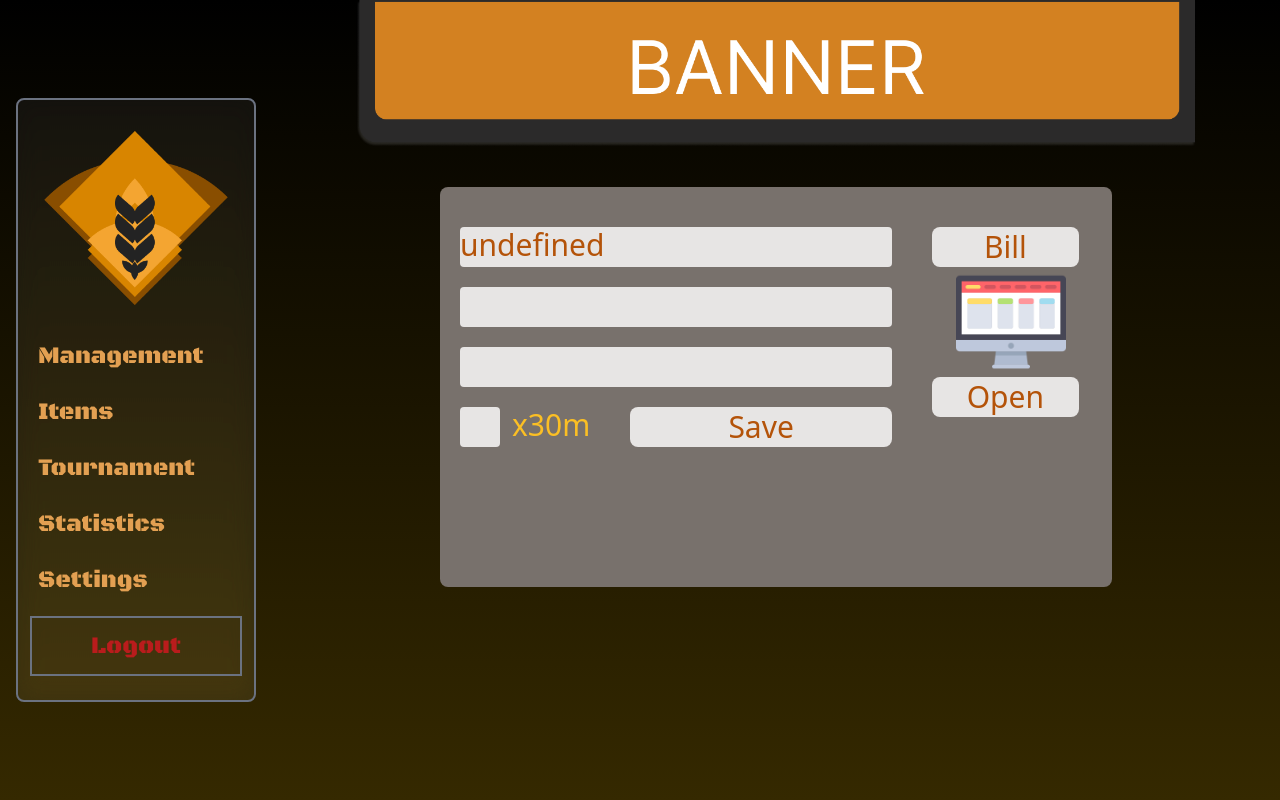
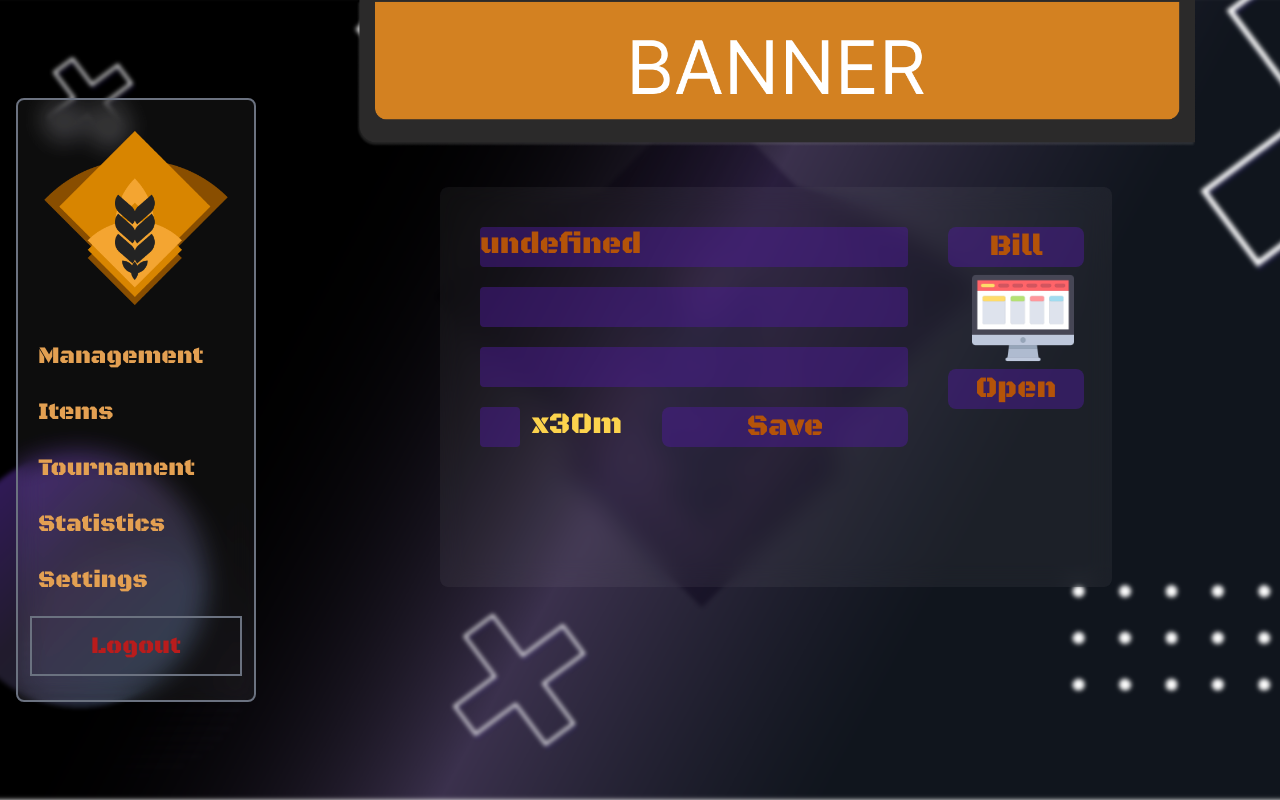
Before and after one commit to triet0612/CS300_group10_Kryxa, a SvelteKit app in the folder src/KryxaWeb/: page /admin/pc_info in a window 1280 px wide. Built offline with nearby package versions, Linux system fonts and the light colour scheme; no server answers.

Commit message:
modify design

```diff
--- a/src/KryxaWeb/src/routes/admin/pc_info/+page.svelte
+++ b/src/KryxaWeb/src/routes/admin/pc_info/+page.svelte
@@ -27,7 +27,9 @@
 
 </script>
 
-<div class="flex flex-row h-screen bg-gradient-to-b from-black to-[#352900] overflow-y-scroll">
+<div
+    class="flex flex-row h-screen bg-cover overflow-y-scroll"
+    style="background-image: url({MainScreen['Background4']});">
     <div class="flex flex-col">
         <AdminNav />
     </div>
@@ -38,37 +40,37 @@
                 alt = "banner"
             />
         </div>
-        <div class = "bg-stone-500 rounded-lg w-2/3 h-1/2 m-auto mt-10">
+        <div class = "bg-white/5 backdrop-blur-md rounded-lg w-2/3 h-1/2 m-auto mt-10">
             <div class="flex flex-row">
-                <div class = "basis-3/5 gap-5 grid ml-5 text-amber-700 text-3xl " >
+                <div class = "basis-3/5 gap-5 grid ml-10 text-amber-700 text-3xl " >
 
-                    <div class ="mt-10 h-10 bg-stone-200 rounded" >
+                    <div class ="mt-10 h-10 bg-violet-900/50 rounded font-BlackOpsOne"  >
                         {pc_info.PcID}
 
                     </div>
-                    <input class ="h-10 bg-stone-200 rounded"
+                    <input class ="h-10  bg-violet-900/50 rounded font-BlackOpsOne"
                         placeholder={pc_info.MAC}
                         bind:value = {pc_info.MAC}
                     >
-                    <input class ="h-10 bg-stone-200 rounded"
+                    <input class ="h-10  bg-violet-900/50 rounded font-BlackOpsOne"
                         placeholder={pc_info.IPv4}
                         bind:value={pc_info.IPv4}
                     >
 
                     <div class ="flex flex-row">
-                        <input class ="w-10 h-10 bg-stone-200 rounded" type ="number">
-                        <div class ="ml-3 text-amber-400">
+                        <input class ="w-10 h-10 bg-violet-900/50 rounded font-BlackOpsOne" type ="number">
+                        <div class ="ml-3 text-amber-300 font-BlackOpsOne">
                             x30m
                         </div>
                         <button on:click={async () => click()}
-                            class = "ml-10  h-10 w-2/3 h-10 rounded-lg hover:bg-amber-600 active:bg-black  bg-stone-200 text-amber-700">
+                            class = "ml-10  h-10 w-2/3 h-10 rounded-lg hover:bg-amber-600 active:bg-black  bg-violet-900/50 text-amber-700 font-BlackOpsOne">
                             Save
                         </button>
                     </div>
                 </div>
                 <div class="flex flex-col basis-2/5 text-amber-700 text-3xl">
                     <div class ="">
-                        <button class = "ml-10 mt-10 h-10 w-2/3 rounded-lg hover:bg-amber-600 active:bg-black  bg-stone-200">
+                        <button class = "ml-10 mt-10 h-10 w-2/3 rounded-lg hover:bg-amber-600 active:bg-black  bg-violet-900/50 font-BlackOpsOne">
                             Bill
                         </button>
                     </div>
@@ -81,7 +83,7 @@
                         />
                     </div>
 
-                    <button class = "ml-10  h-10 w-2/3 h-10 rounded-lg hover:bg-amber-600 active:bg-black  bg-stone-200 text-amber-700">
+                    <button class = "ml-10  h-10 w-2/3 h-10 rounded-lg hover:bg-amber-600 active:bg-black  bg-violet-900/50 text-amber-700 font-BlackOpsOne">
                         Open
                     </button>
                 </div>
```
